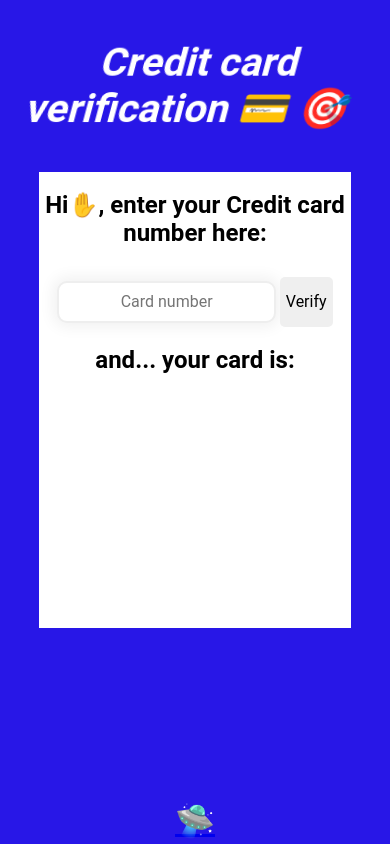
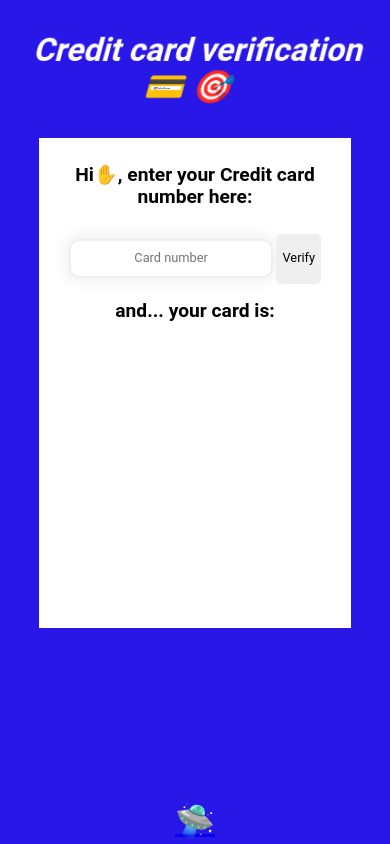
Before and after one commit to tomaszwresilo/CardNumberValidation, a website built with Parcel: page index.html in a window 390 px wide. Built offline with nearby package versions, Linux system fonts and the light colour scheme.

Commit message:
iphone 5/se and small display device mobile styles

```diff
--- a/style/style.css
+++ b/style/style.css
@@ -194,3 +194,14 @@ button:active {
 
 
 }
+
+@media (max-width: 850px){
+  h1{
+    font-size: 2rem;
+  }
+  main{
+    font-size: 0.8rem;
+    padding: 10px;
+  }
+}
+~~
```
